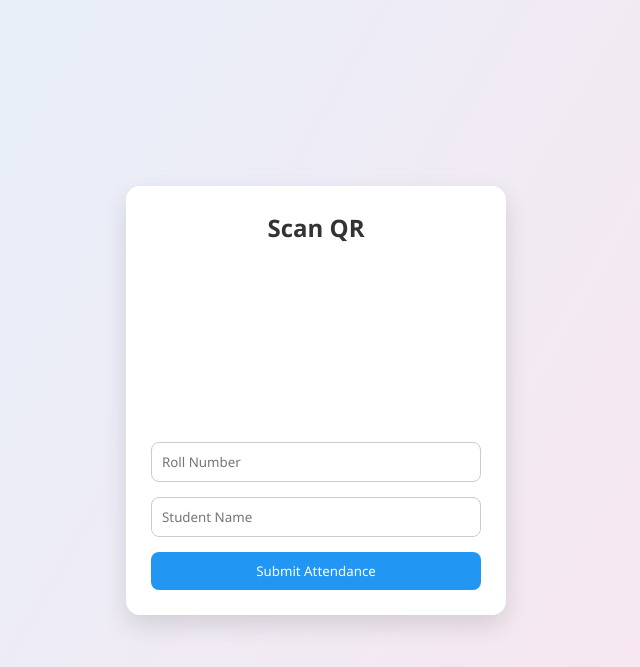
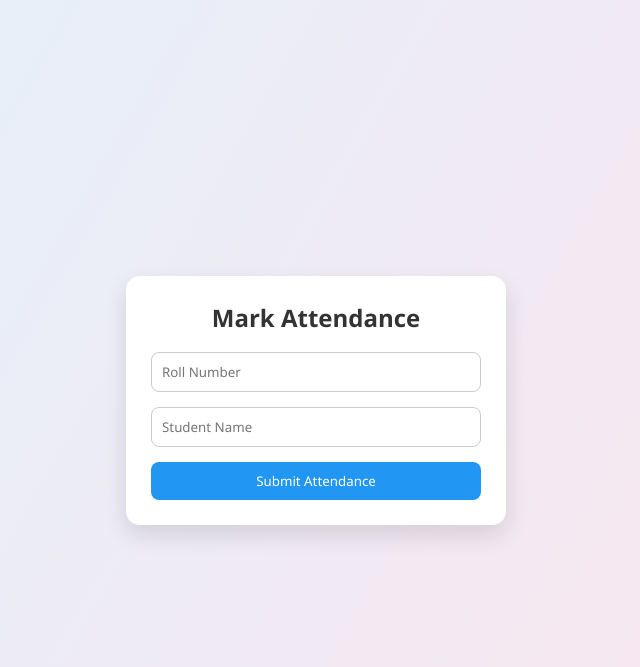
Before and after one commit to Satyasisir-06/TEST1, a Flask app: page /scan in a window 1280 px wide. Shown: the top 667 px of the page, without its empty margins (324-964 px from the left). Run offline with Flask 3, Linux system fonts and the light colour scheme; some libraries are stand-ins or nearby versions.

Commit message:
Update scan.html

```diff
--- a/templates/scan.html
+++ b/templates/scan.html
@@ -1,11 +1,7 @@
-<link rel="stylesheet" href="/static/style.css">
-
-<script src="https://rawgit.com/schmich/instascan-builds/master/instascan.min.js"></script>
+<link rel="stylesheet" href="{{ url_for('static', filename='style.css') }}">
 
 <div class="container">
-    <h2>Scan QR</h2>
-
-    <video id="preview"></video>
+    <h2>Mark Attendance</h2>
 
     <form method="post">
         <input name="roll" placeholder="Roll Number" required>
@@ -13,12 +9,3 @@
         <button>Submit Attendance</button>
     </form>
 </div>
-
-<script>
-let scanner = new Instascan.Scanner({ video: document.getElementById('preview') });
-Instascan.Camera.getCameras().then(cameras => {
-    if (cameras.length > 0) {
-        scanner.start(cameras[0]);
-    }
-});
-</script>
```
